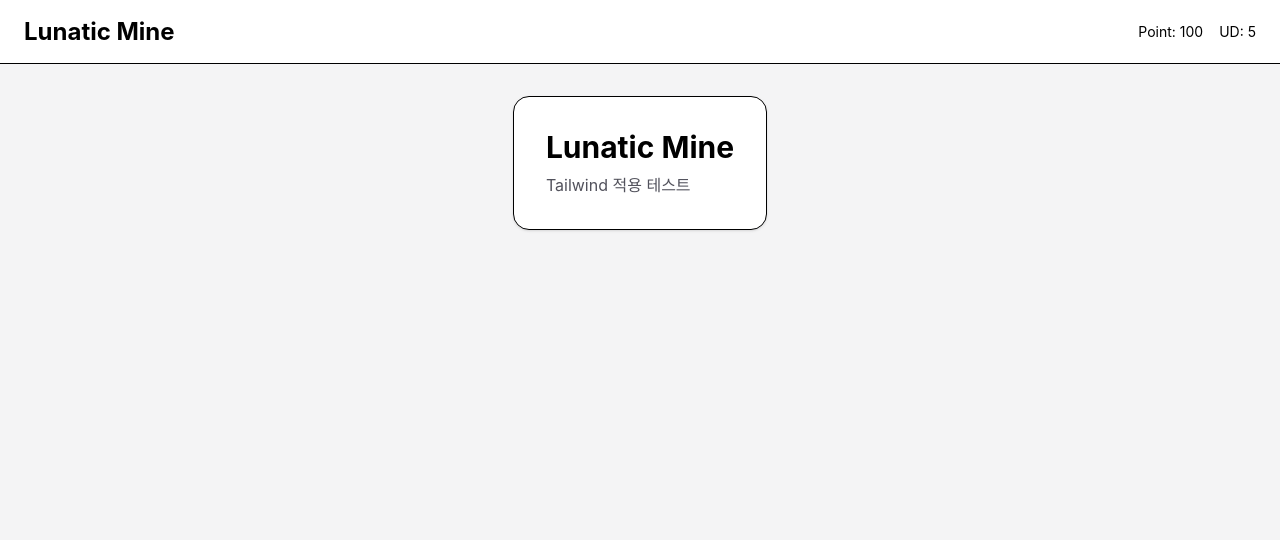
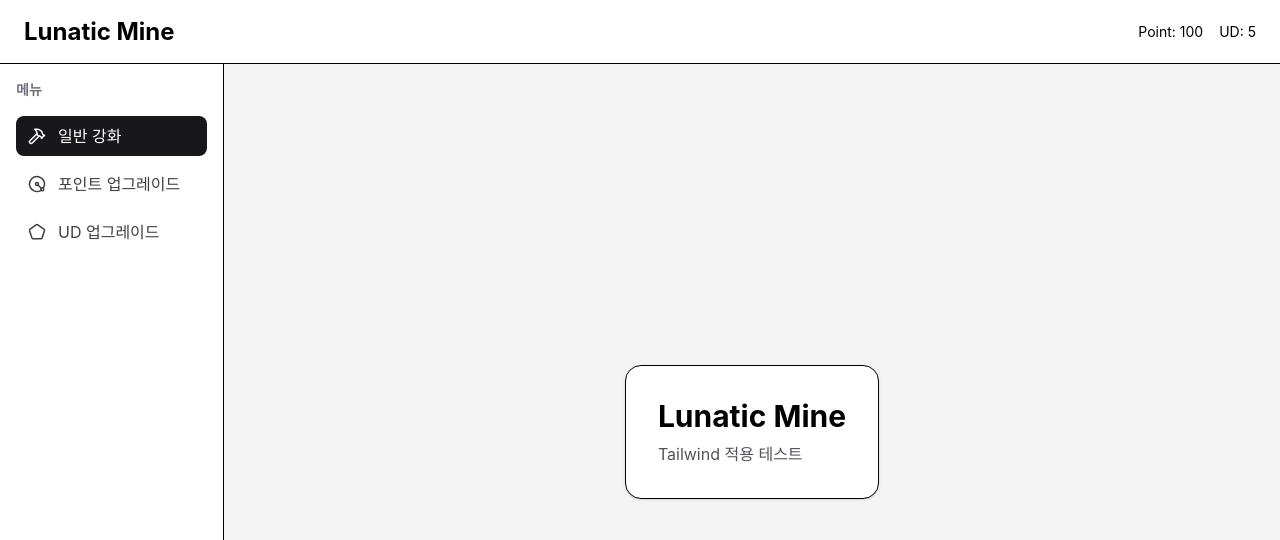
Before and after one commit to YumeAster/Lunatic-Mine, a React (Vite) app: page / in a window 1280 px wide. Shown: the top 540 px of the page. Built offline with nearby package versions, Linux system fonts and the light colour scheme.

Commit message:
feat: Add sidebar

```diff
--- a/package.json
+++ b/package.json
@@ -11,6 +11,7 @@
   },
   "dependencies": {
     "@tailwindcss/vite": "^4.3.0",
+    "lucide-react": "^1.14.0",
     "react": "^19.2.5",
     "react-dom": "^19.2.5",
     "tailwindcss": "^4.3.0"
--- a/src/App.tsx
+++ b/src/App.tsx
@@ -1,16 +1,25 @@
+import { useState } from "react";
+
 import Header from "./components/header";
+import Sidebar, { type TabKey } from "./components/sidebar";
+
 
 function App() {
+  const [currentTab, setCurrentTab] = useState<TabKey>("upgrade");
   return (
-    <div className="min-h-screen bg-zinc-100">
+    <div className="min-h-screen bg-zinc-100 flex flex-col">
       <Header point={100} ud={5}/>
 
-      <main className="flex items-center justify-center p-8">
-        <div className="rounded-2xl border bg-white p-8 shadow-sm">
-          <h1 className="text-3xl font-bold">Lunatic Mine</h1>
-          <p className="mt-2 text-zinc-600">Tailwind 적용 테스트</p>
-        </div>
-      </main>
+      <div className="flex flex-1">
+        <Sidebar currentTab={currentTab} onTabChange={setCurrentTab}/>
+
+        <main className="flex flex-1 items-center justify-center p-8">
+          <div className="rounded-2xl border bg-white p-8 shadow-sm">
+            <h1 className="text-3xl font-bold">Lunatic Mine</h1>
+            <p className="mt-2 text-zinc-600">Tailwind 적용 테스트</p>
+          </div>
+        </main>
+      </div>
     </div>
   )
 }
--- /dev/null
+++ b/src/components/Sidebar.tsx
@@ -0,0 +1,52 @@
+import { Hammer, Pentagon, Radius } from "lucide-react";
+import SidebarItem from "./SidebarItem";
+
+export type TabKey =
+    "upgrade" |
+    "pointUpgrade" |
+    "udUpgrade";
+
+type SidebarProps = {
+    currentTab: TabKey;
+    onTabChange: (tab: TabKey) => void;
+}
+
+const menuItems = [
+    {
+        key: "upgrade" as const,
+        label: "일반 강화",
+        icon: Hammer,
+    },
+    {
+        key: "pointUpgrade" as const,
+        label: "포인트 업그레이드",
+        icon: Radius,
+    },
+    {
+        key: "udUpgrade" as const,
+        label: "UD 업그레이드",
+        icon: Pentagon,
+    }
+];
+
+function Sidebar({ currentTab, onTabChange }: SidebarProps) {
+    return (
+        <aside className="w-56 border-r bg-white p-4">
+            <div className="mb-4 text-sm font-semibold text-zinc-500">메뉴</div>
+
+            <div className="flex flex-col gap-2">
+                {menuItems.map((item) => (
+                    <SidebarItem
+                        key={item.key}
+                        label={item.label}
+                        icon={item.icon}
+                        active={currentTab === item.key}
+                        onClick={() => onTabChange(item.key)}
+                    />
+                ))}
+            </div>
+        </aside>
+    )
+}
+
+export default Sidebar;
--- /dev/null
+++ b/src/components/SidebarItem.tsx
@@ -0,0 +1,33 @@
+import type { LucideIcon } from "lucide-react";
+
+type SidebarItemProps = {
+    label: string;
+    icon: LucideIcon;
+    active: boolean;
+    onClick: () => void;
+};
+
+function SidebarItem({
+    label,
+    icon: Icon,
+    active,
+    onClick,
+}: SidebarItemProps) {
+    return(
+        <button
+            onClick={onClick}
+            className={
+                `flex items-center gap-3 rounded-lg px-3 py-2 ${
+                    active
+                        ? "bg-zinc-900 text-white"
+                        : "text-zinc-700 hover:bg-zinc-100"
+                }`
+            }
+        >
+            <Icon size={18} />
+            <span>{label}</span>
+        </button>
+    );
+}
+
+export default SidebarItem;
```
Also changed, not shown: 1 other file (tests, documents, lock files or other folders).
